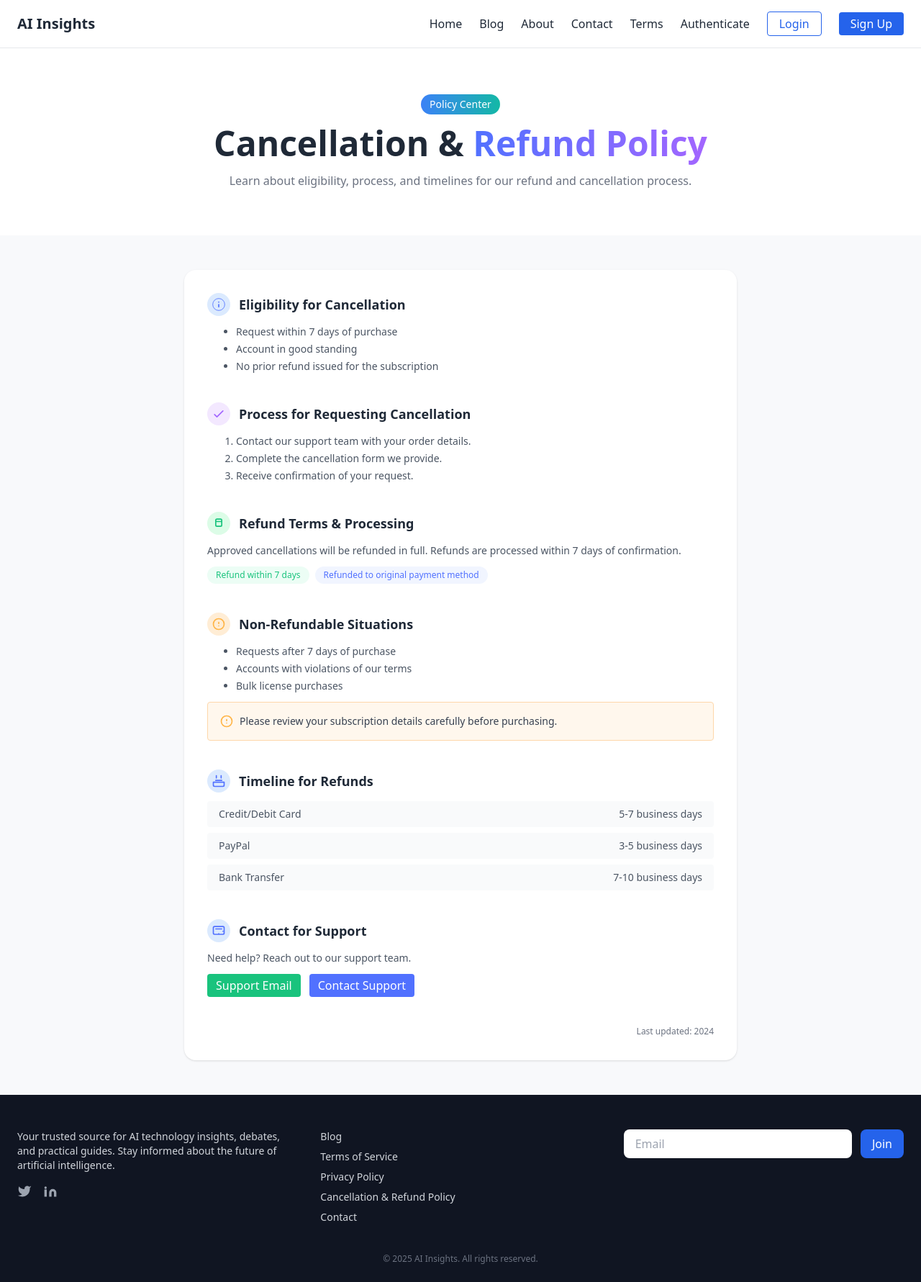
After one commit to rammedisetti/ai-blog, a Django app: page /cancellation/ in a window 1280 px wide. The commit adds this page. Shown: the whole page at 72% size. Run offline with Django 5.2, Linux system fonts and the light colour scheme; some libraries are stand-ins or nearby versions.

Commit message:
AI-23 Add cancellation and refund policy page

```diff
--- a/aiblogsite/blog/templates/blog/base.html
+++ b/aiblogsite/blog/templates/blog/base.html
@@ -60,7 +60,7 @@
                 <a href="/blog/" class="hover:text-white">Blog</a>
                 <a href="/terms/" class="hover:text-white">Terms of Service</a>
                 <a href="{% url 'privacy' %}" class="hover:text-white">Privacy Policy</a>
-                <a href="/cancellation/" class="hover:text-white">Cancellation</a>
+                <a href="/cancellation/" class="hover:text-white">Cancellation &amp; Refund Policy</a>
                 <a href="/contact/" class="hover:text-white">Contact</a>
             </div>
             <div>
--- /dev/null
+++ b/aiblogsite/blog/templates/blog/cancellation.html
@@ -0,0 +1,115 @@
+{% extends "blog/base.html" %}
+{% block title %}Cancellation & Refund Policy - AI Insights{% endblock %}
+{% block body_class %}min-h-screen flex flex-col bg-[#F8F9FB] text-gray-800{% endblock %}
+
+{% block content %}
+<section class="text-center px-6 py-16 bg-white">
+    <span class="text-sm font-medium bg-gradient-to-r from-blue-500 to-teal-500 text-white px-3 py-1 rounded-full mb-4 inline-block">Policy Center</span>
+    <h1 class="text-4xl sm:text-5xl font-extrabold mb-4">
+        Cancellation &amp; <span class="text-transparent bg-clip-text bg-gradient-to-r from-[#5171FF] to-[#A366FF]">Refund Policy</span>
+    </h1>
+    <p class="text-gray-500 max-w-2xl mx-auto">Learn about eligibility, process, and timelines for our refund and cancellation process.</p>
+</section>
+
+<section class="flex-1 px-6 py-12">
+    <div class="bg-white rounded-2xl shadow max-w-3xl mx-auto p-8 space-y-10">
+        <div class="space-y-3">
+            <div class="flex items-center space-x-3">
+                <div class="h-8 w-8 rounded-full flex items-center justify-center bg-blue-100">
+                    <svg class="w-5 h-5 text-[#5171FF]" fill="none" stroke="currentColor" viewBox="0 0 24 24"><circle cx="12" cy="12" r="10"/><line x1="12" y1="16" x2="12" y2="12" stroke-linecap="round" stroke-width="2"/><line x1="12" y1="8" x2="12" y2="8" stroke-linecap="round" stroke-width="2"/></svg>
+                </div>
+                <h2 class="font-semibold text-lg">Eligibility for Cancellation</h2>
+            </div>
+            <ul class="list-disc pl-10 text-sm text-gray-600 space-y-1">
+                <li>Request within 7 days of purchase</li>
+                <li>Account in good standing</li>
+                <li>No prior refund issued for the subscription</li>
+            </ul>
+        </div>
+
+        <div class="space-y-3">
+            <div class="flex items-center space-x-3">
+                <div class="h-8 w-8 rounded-full flex items-center justify-center bg-purple-100">
+                    <svg class="w-5 h-5 text-[#A366FF]" fill="none" stroke="currentColor" viewBox="0 0 24 24"><path stroke-linecap="round" stroke-linejoin="round" stroke-width="2" d="M5 13l4 4L19 7"/></svg>
+                </div>
+                <h2 class="font-semibold text-lg">Process for Requesting Cancellation</h2>
+            </div>
+            <ol class="list-decimal pl-10 text-sm text-gray-600 space-y-1">
+                <li>Contact our support team with your order details.</li>
+                <li>Complete the cancellation form we provide.</li>
+                <li>Receive confirmation of your request.</li>
+            </ol>
+        </div>
+
+        <div class="space-y-3">
+            <div class="flex items-center space-x-3">
+                <div class="h-8 w-8 rounded-full flex items-center justify-center bg-green-100">
+                    <svg class="w-5 h-5 text-[#19C37D]" fill="none" stroke="currentColor" viewBox="0 0 24 24"><path stroke-linecap="round" stroke-linejoin="round" stroke-width="2" d="M17 9V7a2 2 0 00-2-2H9a2 2 0 00-2 2v2m10 0v6a2 2 0 01-2 2H9a2 2 0 01-2-2V9m10 0H7"/></svg>
+                </div>
+                <h2 class="font-semibold text-lg">Refund Terms & Processing</h2>
+            </div>
+            <p class="text-sm text-gray-600">Approved cancellations will be refunded in full. Refunds are processed within 7 days of confirmation.</p>
+            <div class="flex flex-wrap gap-2">
+                <span class="px-3 py-1 bg-[#ECFDF5] text-[#19C37D] rounded-full text-xs">Refund within 7 days</span>
+                <span class="px-3 py-1 bg-[#F1F5FF] text-[#5171FF] rounded-full text-xs">Refunded to original payment method</span>
+            </div>
+        </div>
+
+        <div class="space-y-3">
+            <div class="flex items-center space-x-3">
+                <div class="h-8 w-8 rounded-full flex items-center justify-center bg-orange-100">
+                    <svg class="w-5 h-5 text-[#FFB547]" fill="none" stroke="currentColor" viewBox="0 0 24 24"><path stroke-linecap="round" stroke-linejoin="round" stroke-width="2" d="M12 9v2m0 4h.01M21 12a9 9 0 11-18 0 9 9 0 0118 0z"/></svg>
+                </div>
+                <h2 class="font-semibold text-lg">Non-Refundable Situations</h2>
+            </div>
+            <ul class="list-disc pl-10 text-sm text-gray-600 space-y-1">
+                <li>Requests after 7 days of purchase</li>
+                <li>Accounts with violations of our terms</li>
+                <li>Bulk license purchases</li>
+            </ul>
+            <div class="flex items-start bg-[#FFF7ED] border border-orange-200 p-4 rounded text-sm text-gray-700 space-x-2">
+                <svg class="w-5 h-5 text-[#FFB547] flex-shrink-0" fill="none" stroke="currentColor" viewBox="0 0 24 24"><path stroke-linecap="round" stroke-linejoin="round" stroke-width="2" d="M12 9v2m0 4h.01M21 12a9 9 0 11-18 0 9 9 0 0118 0z"/></svg>
+                <p>Please review your subscription details carefully before purchasing.</p>
+            </div>
+        </div>
+
+        <div class="space-y-3">
+            <div class="flex items-center space-x-3">
+                <div class="h-8 w-8 rounded-full flex items-center justify-center bg-blue-100">
+                    <svg class="w-5 h-5 text-[#5171FF]" fill="none" stroke="currentColor" viewBox="0 0 24 24"><path stroke-linecap="round" stroke-linejoin="round" stroke-width="2" d="M8 7V3m8 4V3m-9 8h10M5 21h14a2 2 0 002-2v-5H3v5a2 2 0 002 2z"/></svg>
+                </div>
+                <h2 class="font-semibold text-lg">Timeline for Refunds</h2>
+            </div>
+            <div class="space-y-2">
+                <div class="flex justify-between items-center bg-gray-50 px-4 py-2 rounded text-sm text-gray-600">
+                    <span>Credit/Debit Card</span>
+                    <span>5-7 business days</span>
+                </div>
+                <div class="flex justify-between items-center bg-gray-50 px-4 py-2 rounded text-sm text-gray-600">
+                    <span>PayPal</span>
+                    <span>3-5 business days</span>
+                </div>
+                <div class="flex justify-between items-center bg-gray-50 px-4 py-2 rounded text-sm text-gray-600">
+                    <span>Bank Transfer</span>
+                    <span>7-10 business days</span>
+                </div>
+            </div>
+        </div>
+
+        <div class="space-y-3">
+            <div class="flex items-center space-x-3">
+                <div class="h-8 w-8 rounded-full flex items-center justify-center bg-blue-100">
+                    <svg class="w-5 h-5 text-[#5171FF]" fill="none" stroke="currentColor" viewBox="0 0 24 24"><path stroke-linecap="round" stroke-linejoin="round" stroke-width="2" d="M21 8V7a2 2 0 00-2-2H5a2 2 0 00-2 2v1m0 0v8a2 2 0 002 2h14a2 2 0 002-2V8m-2 5h.01M12 17h.01M7 9h10"/></svg>
+                </div>
+                <h2 class="font-semibold text-lg">Contact for Support</h2>
+            </div>
+            <p class="text-sm text-gray-600">Need help? Reach out to our support team.</p>
+            <div class="flex space-x-3">
+                <a href="mailto:support@aiinsights.com" class="px-3 py-1 bg-[#19C37D] text-white rounded">Support Email</a>
+                <a href="/contact/" class="px-3 py-1 bg-[#5171FF] text-white rounded">Contact Support</a>
+            </div>
+        </div>
+        <div class="text-xs text-gray-500 text-right">Last updated: 2024</div>
+    </div>
+</section>
+{% endblock %}
--- a/aiblogsite/blog/urls.py
+++ b/aiblogsite/blog/urls.py
@@ -8,4 +8,5 @@ urlpatterns = [
     path('contact/', views.contact, name='contact'),
     path('privacy/', views.privacy, name='privacy'),
     path('terms/', views.terms, name='terms'),
+    path('cancellation/', views.cancellation, name='cancellation'),
 ]
--- a/aiblogsite/blog/views.py
+++ b/aiblogsite/blog/views.py
@@ -61,3 +61,11 @@ def terms(request):
 
     context = {"year": datetime.now().year}
     return render(request, "blog/terms.html", context)
+
+
+def cancellation(request):
+    """Render the Cancellation & Refund Policy page."""
+    from datetime import datetime
+
+    context = {"year": datetime.now().year}
+    return render(request, "blog/cancellation.html", context)
```
Also changed, not shown: aiblogsite/blog/tests.py (+9 -0 lines).
